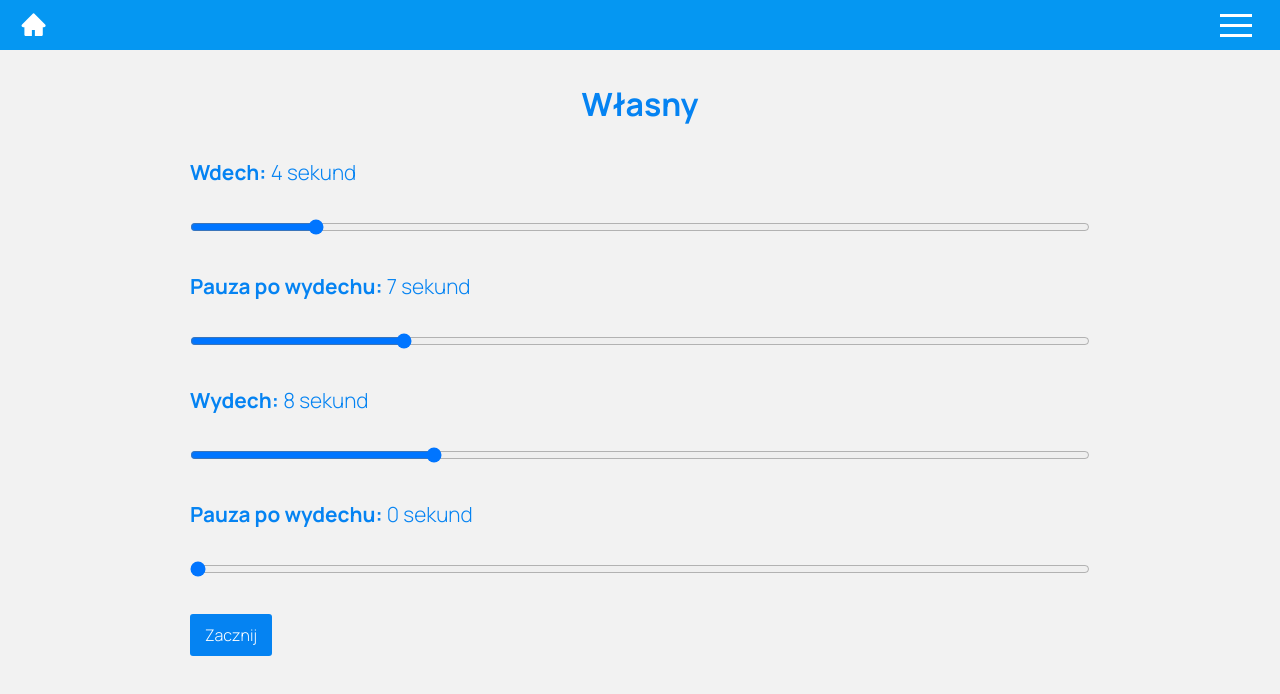
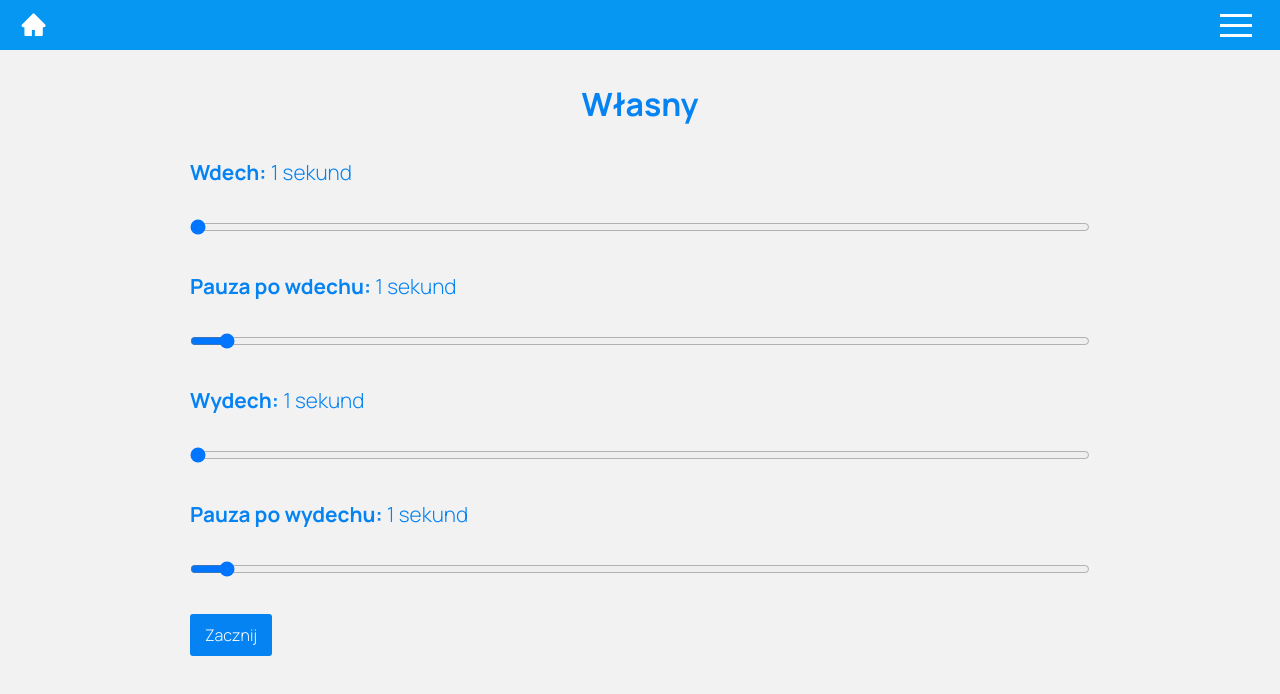
Before and after one commit to qapush/breathe-app, a React (Create React App) app: page /wlasny in a window 1280 px wide. Shown: the top 694 px of the page. Built offline with nearby package versions, Linux system fonts and the light colour scheme.

Commit message:
custom setting saved into localStorage

```diff
--- a/src/components/app/App.js
+++ b/src/components/app/App.js
@@ -14,14 +14,21 @@ export default function App() {
 
   const [menuOpened, setMenuOpened] = useState(false);
 
-
+  if( !localStorage.getItem('customMode') ){
+    localStorage.setItem('customMode', JSON.stringify({
+      lsInhale: 1,
+      lsInhalePause: 1,
+      lsExhale: 1,
+      lsExhalePause: 1
+    }))
+  }
 
   const initialState = {
     inhale: 1,
-    inhalePause: 2,
-    exhale: 3,
-    exhalePause: 4,
-    bgColor: "indianred",
+    inhalePause: 1,
+    exhale: 1,
+    exhalePause: 1,
+    bgColor: "#AFD5EB",
   };
 
   const reducer = (state, action) => {
@@ -34,8 +41,8 @@ export default function App() {
         return { inhale: 4, inhalePause: 7, exhale: 0, exhalePause: 2, bgColor: "#BCD7B8" };
       case "custom":
         return { ...action.payload, bgColor: "#AFD5EB" };
-      default:
-        return { inhale: 4, inhalePause: 7, exhale: 8, exhalePause: 2, bgColor: "#AFD5EB" };
+      // default:
+      //   return { inhale: 4, inhalePause: 7, exhale: 8, exhalePause: 2, bgColor: "#AFD5EB" };
     }
   };
 
@@ -44,7 +51,12 @@ export default function App() {
   };
 
   const updateCustomMode = (customSettings) => {
-    console.log(customSettings)
+   localStorage.setItem('customMode', JSON.stringify({
+    lsInhale: customSettings.inhale,
+    lsInhalePause: customSettings.inhalePause,
+    lsExhale: customSettings.exhale,
+    lsExhalePause: customSettings.exhalePause
+   }))
     dispatch({
       type: 'custom',
       payload: customSettings
--- a/src/components/customMode/customMode.js
+++ b/src/components/customMode/customMode.js
@@ -4,10 +4,16 @@ import { Link } from 'react-router-dom';
 
 export default function CustomMode({updateCustomMode}) {
 
-    const [inhale, setInhale] = useState(4);
-    const [inhalePause, setInhalePause] = useState(7);
-    const [exhale, setExhale] = useState(8);
-    const [exhalePause, setExhalePause] = useState(0);
+    const {lsInhale, lsInhalePause, lsExhale, lsExhalePause, lsBgColor} = JSON.parse(localStorage.getItem('customMode'));
+
+    const [inhale, setInhale] = useState(lsInhale);
+    const [inhalePause, setInhalePause] = useState(lsInhalePause);
+    const [exhale, setExhale] = useState(lsExhale);
+    const [exhalePause, setExhalePause] = useState(lsExhalePause);
+
+
+
+
 
     return (
         <>
@@ -21,11 +27,10 @@ export default function CustomMode({updateCustomMode}) {
             type="range"
             id="inhale"
             name="inhale"
-            min="0"
+            min="1"
             max="30"
             value={inhale}
                 onChange={e => {
-                    console.log(e.target.value);
                     setInhale(e.target.value)
             }}
             >
@@ -33,18 +38,17 @@ export default function CustomMode({updateCustomMode}) {
 
             {/* PAUZA PO WDECHU */}
 
-            <label htmlFor="inhale">
-                <h2 className={ styles.partitionName}>Pauza po wydechu: <span>{ inhalePause } sekund</span></h2>
+            <label htmlFor="inhalePause">
+                <h2 className={ styles.partitionName}>Pauza po wdechu: <span>{ inhalePause } sekund</span></h2>
             </label>
             <input
             type="range"
-            id="inhale"
-            name="inhale"
+            id="inhalePause"
+            name="inhalePause"
             min="0"
             max="30"
             value={inhalePause}
                 onChange={e => {
-                    console.log(e.target.value);
                     setInhalePause(e.target.value)
             }}
             >
@@ -52,18 +56,17 @@ export default function CustomMode({updateCustomMode}) {
 
             {/* WYDECH */}
 
-            <label htmlFor="inhale">
+            <label htmlFor="exhale">
                 <h2 className={ styles.partitionName}>Wydech: <span>{ exhale } sekund</span></h2>
             </label>
             <input
             type="range"
-            id="inhale"
-            name="inhale"
-            min="0"
+            id="exhale"
+            name="exhale"
+            min="1"
             max="30"
             value={exhale}
                 onChange={e => {
-                    console.log(e.target.value);
                     setExhale(e.target.value)
             }}
             >
@@ -71,18 +74,17 @@ export default function CustomMode({updateCustomMode}) {
 
             {/* PAUZA PO WYDECHU */}
 
-            <label htmlFor="inhale">
+            <label htmlFor="exhalePause">
                 <h2 className={ styles.partitionName}>Pauza po wydechu: <span>{ exhalePause } sekund</span></h2>
             </label>
             <input
             type="range"
-            id="inhale"
-            name="inhale"
+            id="exhalePause"
+            name="exhalePause"
             min="0"
             max="30"
             value={exhalePause}
                 onChange={e => {
-                    console.log(e.target.value);
                     setExhalePause(e.target.value)
             }}
             >
```
